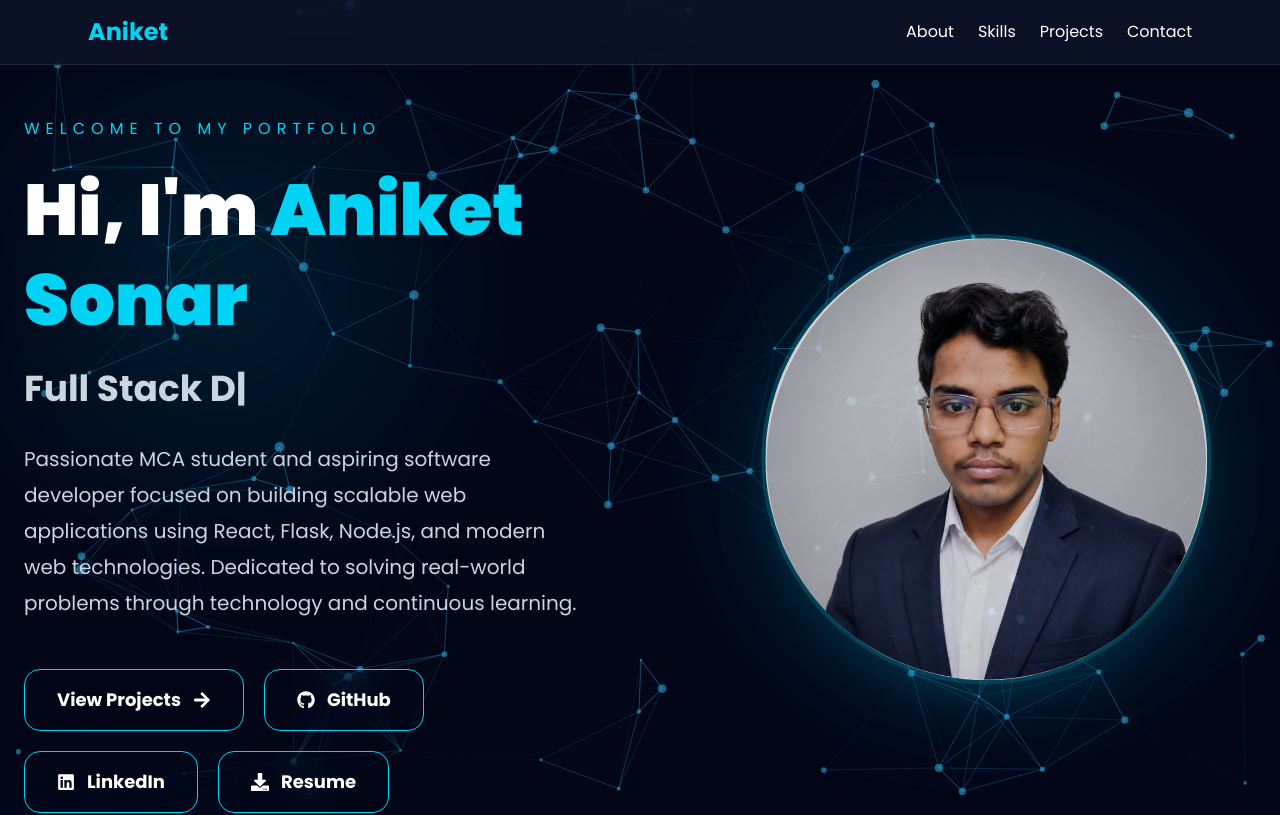
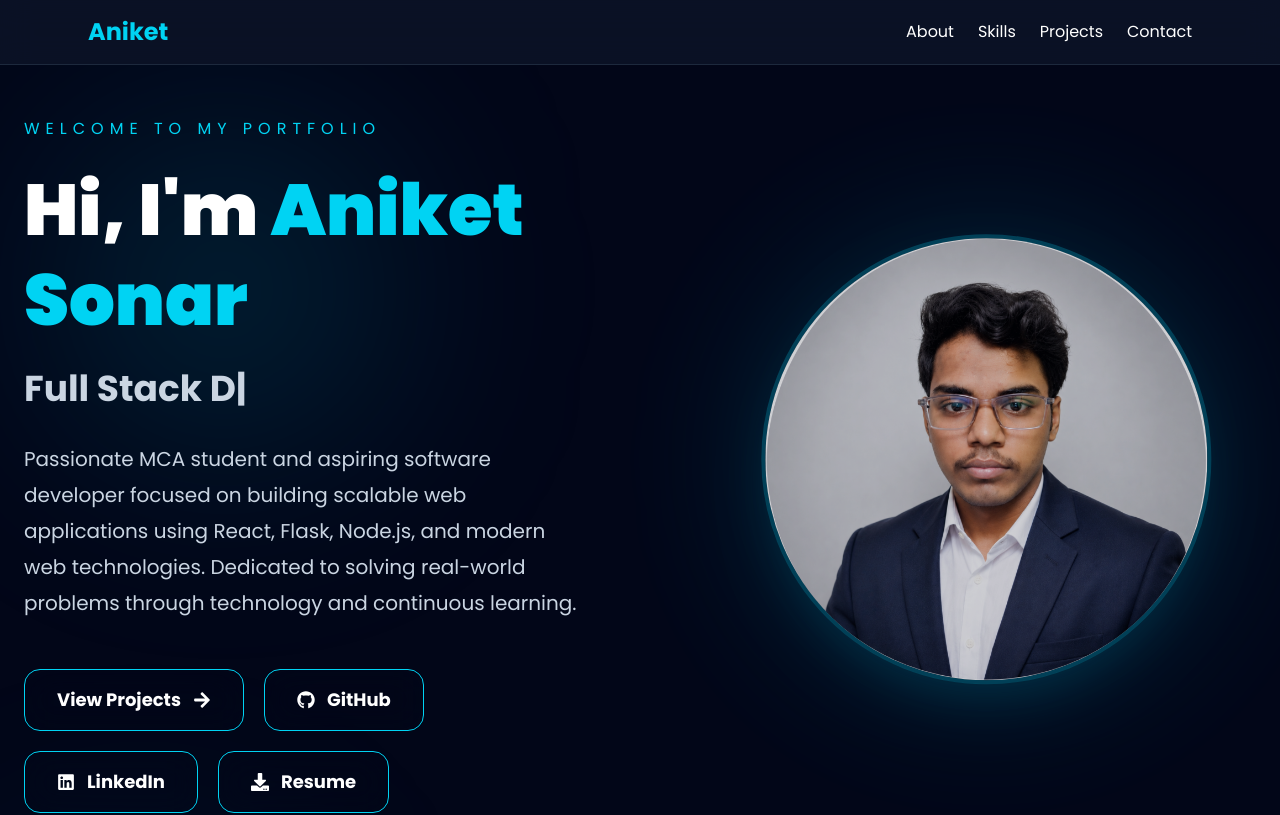
Before and after one commit to AniketSonar/Portfolio, a React (Vite) app: page / in a window 1280 px wide. Shown: the top 815 px of the page. Built offline with nearby package versions, Linux system fonts and the light colour scheme.

Commit message:
removed particles effect

```diff
--- a/package.json
+++ b/package.json
@@ -16,11 +16,8 @@
     "react": "^19.2.6",
     "react-dom": "^19.2.6",
     "react-icons": "^5.6.0",
-    "react-tsparticles": "^2.12.2",
     "react-type-animation": "^3.2.0",
-    "tailwindcss": "^4.3.0",
-    "tsparticles": "^4.0.5",
-    "tsparticles-slim": "^2.12.0"
+    "tailwindcss": "^4.3.0"
   },
   "devDependencies": {
     "@eslint/js": "^10.0.1",
--- a/src/App.jsx
+++ b/src/App.jsx
@@ -5,15 +5,13 @@ import Skills from "./components/Skills"
 import Projects from "./components/Projects"
 import Contact from "./components/Contact"
 import Footer from "./components/Footer"
-import ParticlesBackground from "./components/ParticlesBackground"
-
 import Certifications from "./components/Certifications"
 
 function App() {
   return (
     <div className="relative bg-slate-950 min-h-screen text-white overflow-x-hidden">
 
-      <ParticlesBackground />
+
 
       <div className="relative z-10">
 
--- a/src/components/ParticlesBackground.jsx
+++ /dev/null
@@ -1,78 +0,0 @@
-import { useCallback } from "react"
-import Particles from "react-tsparticles"
-import { loadSlim } from "tsparticles-slim"
-
-function ParticlesBackground() {
-
-  const particlesInit = useCallback(async (engine) => {
-    await loadSlim(engine)
-  }, [])
-
-  return (
-    <Particles
-      id="tsparticles"
-      init={particlesInit}
-
-      options={{
-        background: {
-          color: {
-            value: "#020617",
-          },
-        },
-
-        fpsLimit: 120,
-
-        particles: {
-          color: {
-            value: "#38bdf8",
-          },
-
-          links: {
-            color: "#38bdf8",
-            distance: 150,
-            enable: true,
-            opacity: 0.3,
-            width: 1,
-          },
-
-          move: {
-            direction: "none",
-            enable: true,
-            outModes: {
-              default: "bounce",
-            },
-            random: false,
-            speed: 1,
-            straight: false,
-          },
-
-          number: {
-            density: {
-              enable: true,
-              area: 800,
-            },
-            value: 100,
-          },
-
-          opacity: {
-            value: 0.5,
-          },
-
-          shape: {
-            type: "circle",
-          },
-
-          size: {
-            value: { min: 1, max: 5 },
-          },
-        },
-
-        detectRetina: true,
-      }}
-
-      className="fixed inset-0 z-0"
-    />
-  )
-}
-
-export default ParticlesBackground
```
Also changed, not shown: 1 other file (tests, documents, lock files or other folders).
